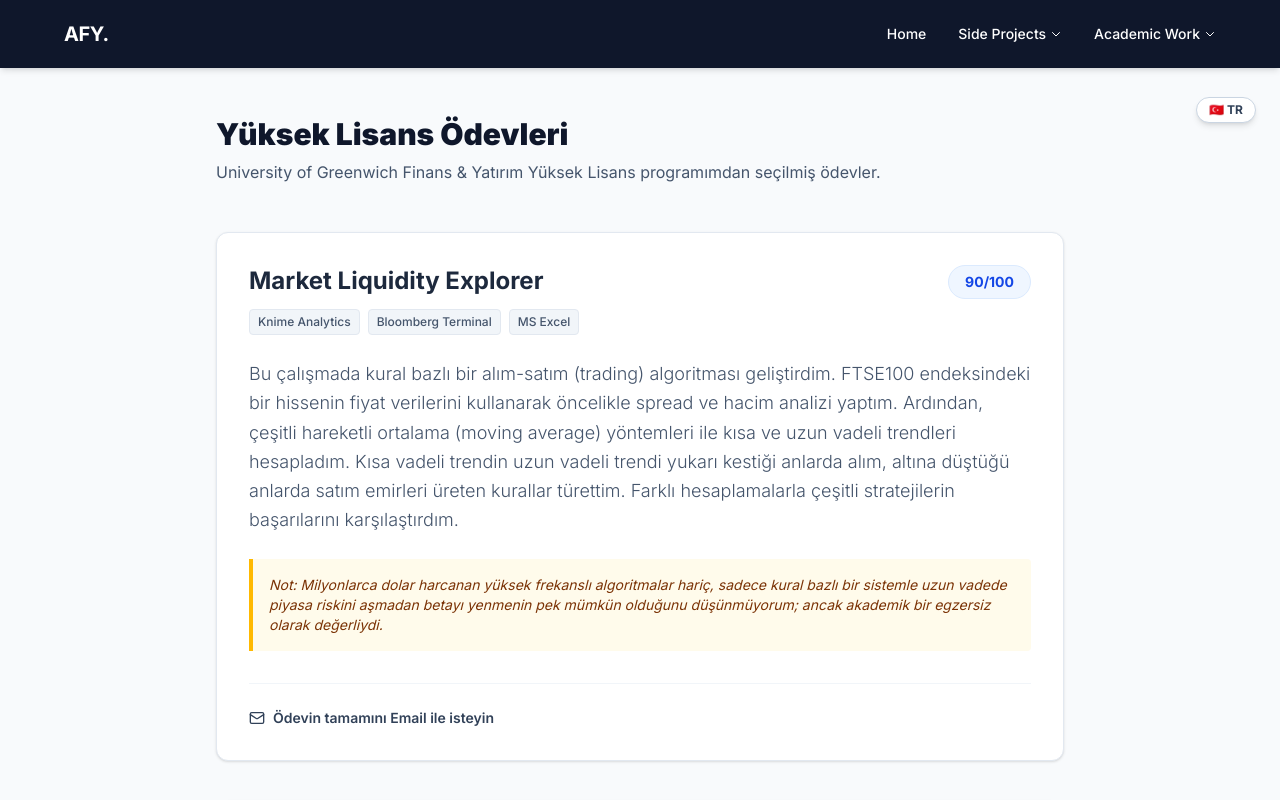
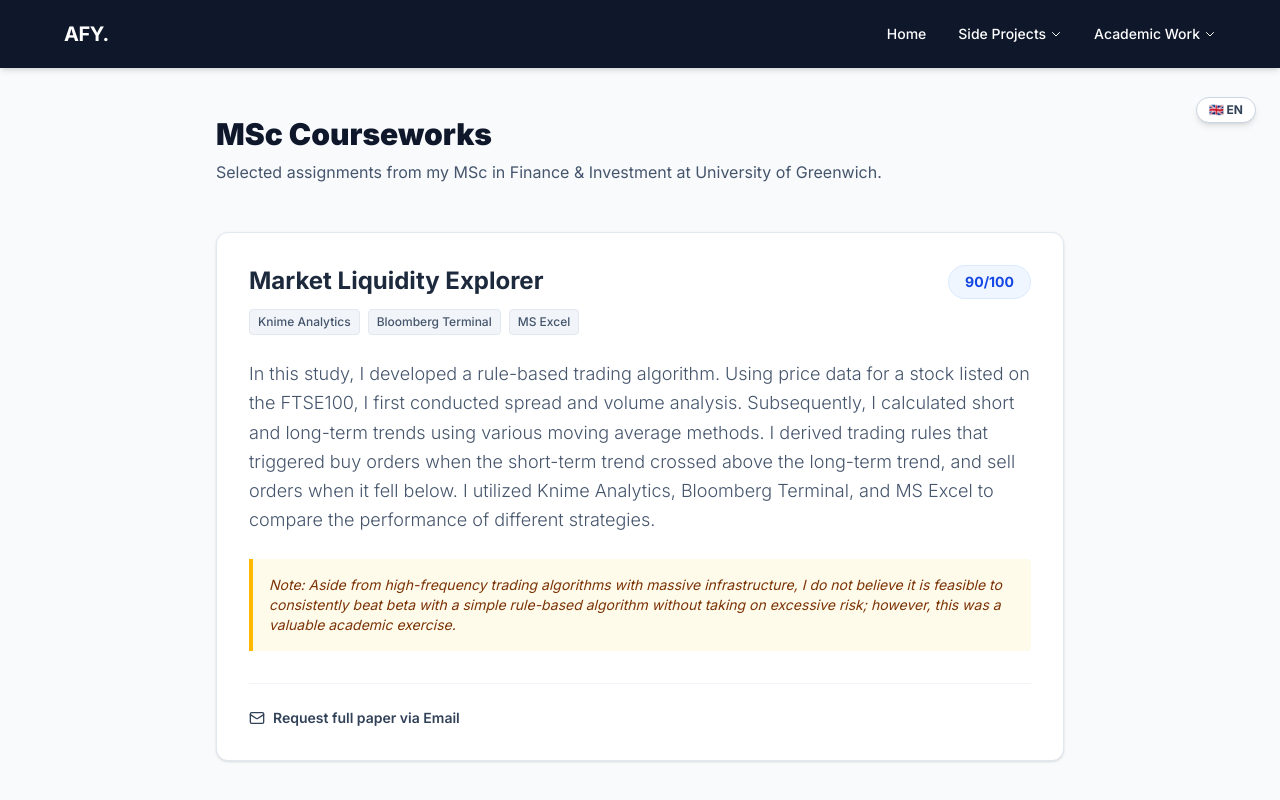
Before and after one commit to afarukyilmaz/my-portfolio, a Next.js app: page /academic/courseworks in a window 1280 px wide. Shown: the top 800 px of the page. Built offline with nearby package versions, Linux system fonts and the light colour scheme.

Commit message:
Update page.tsx

```diff
--- a/src/app/academic/courseworks/page.tsx
+++ b/src/app/academic/courseworks/page.tsx
@@ -18,7 +18,7 @@ interface CourseworkItem {
 }
 
 export default function CourseworksPage() {
-  const [lang, setLang] = useState<Language>("tr");
+  const [lang, setLang] = useState<Language>("en");
 
   const courseworks: CourseworkItem[] = [
     {
```
